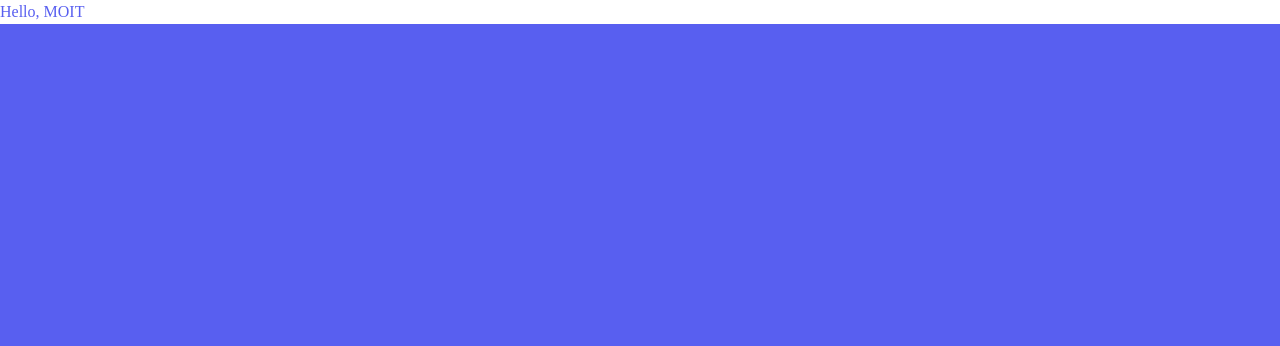
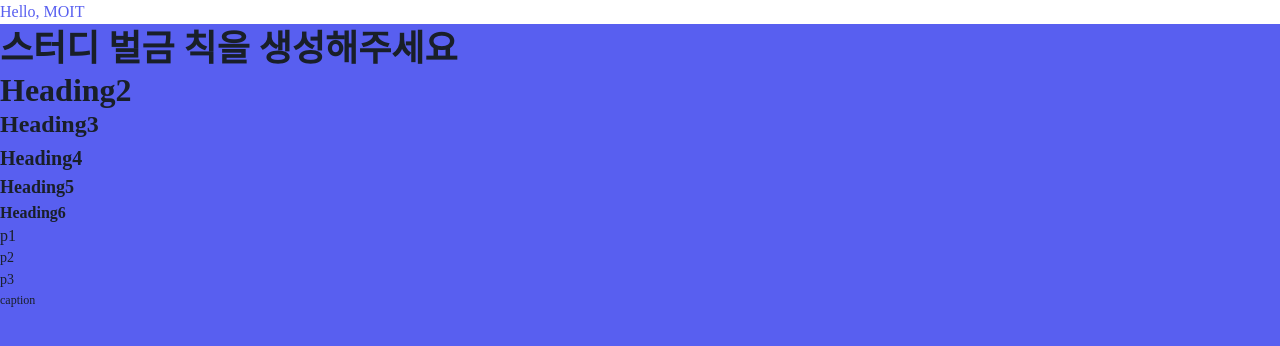
Before and after one commit to mash-up-kr/moit-web, a React (Vite) app: page / in a window 1280 px wide. Shown: the top 346 px of the page. Built offline with nearby package versions, Linux system fonts and the light colour scheme; a web font is replaced by a local one; what emotion-normalize would draw is missing.

Commit message:
✨ feat: text 컴포넌트 추가

```diff
--- a/src/Example.tsx
+++ b/src/Example.tsx
@@ -1,10 +1,21 @@
 import { FC } from 'react';
 import styled from '@emotion/styled';
+import Text from '@components/Text';
 
 const Example: FC = () => {
   return (
     <Greeting>
       <Title>Hello, MOIT</Title>
+      <Text type="h1">스터디 벌금 칙을 생성해주세요</Text>
+      <Text type="h2">Heading2</Text>
+      <Text type="h3">Heading3</Text>
+      <Text type="h4">Heading4</Text>
+      <Text type="h5">Heading5</Text>
+      <Text type="h6">Heading6</Text>
+      <Text type="p1">p1</Text>
+      <Text type="p2">p2</Text>
+      <Text type="p3">p3</Text>
+      <Text type="caption">caption</Text>
     </Greeting>
   );
 };
--- /dev/null
+++ b/src/components/Text.tsx
@@ -0,0 +1,45 @@
+import React, { CSSProperties, PropsWithChildren } from 'react';
+import { css } from '@emotion/react';
+import styled from '@emotion/styled';
+import theme, { FontKeyType, PalleteValueType } from '@styles/theme';
+
+interface TextProps extends React.ComponentProps<'div'> {
+  type: FontKeyType;
+  display?: CSSProperties['display'];
+  textAlign?: CSSProperties['textAlign'];
+  color?: PalleteValueType;
+}
+
+const Text = ({
+  type,
+  children,
+  display = 'block',
+  textAlign = 'left',
+  color = theme.colors.text.general,
+  ...restProps
+}: PropsWithChildren<TextProps>) => {
+  return (
+    <TextWrapper
+      type={type}
+      display={display}
+      textAlign={textAlign}
+      color={color}
+      {...restProps}
+    >
+      {children}
+    </TextWrapper>
+  );
+};
+
+const TextWrapper = styled.div<TextProps>`
+  ${(props) => {
+    return css`
+      ${theme.fonts[props.type]};
+      text-align: ${props.textAlign};
+      display: ${props.display};
+      color: ${props.color};
+    `;
+  }}
+`;
+
+export default Text;
```
